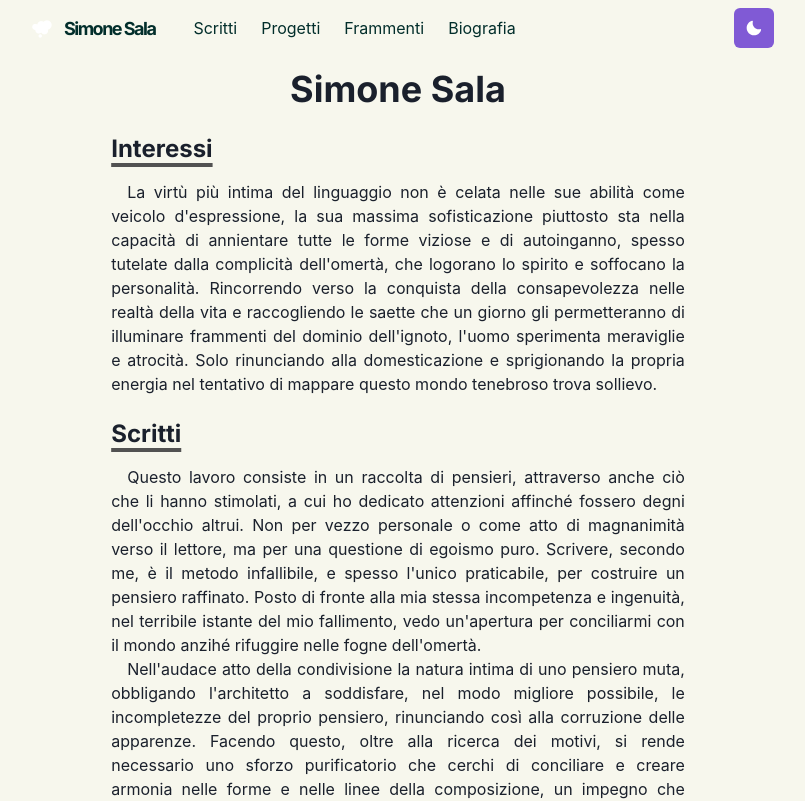
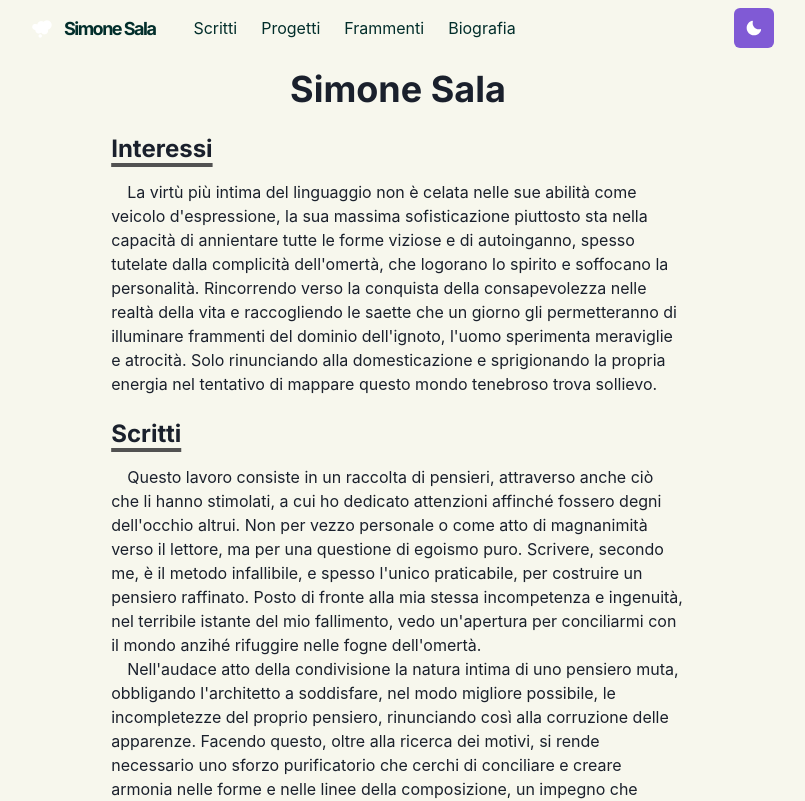
Before and after one commit to simonexsala/homepage, a Next.js app: page / in a window 1280 px wide. Shown: the top 801 px of the page, without its empty margins (242-1047 px from the left). Built offline with nearby package versions, Linux system fonts and the light colour scheme.

Commit message:
changed text align

```diff
--- a/components/paragraph.js
+++ b/components/paragraph.js
@@ -1,7 +1,7 @@
 import styled from "@emotion/styled"
 
 const Paragraph = styled.p`
-  text-align: justify;
+  text-align: start;
   text-indent: 1em;
 `
 
```
